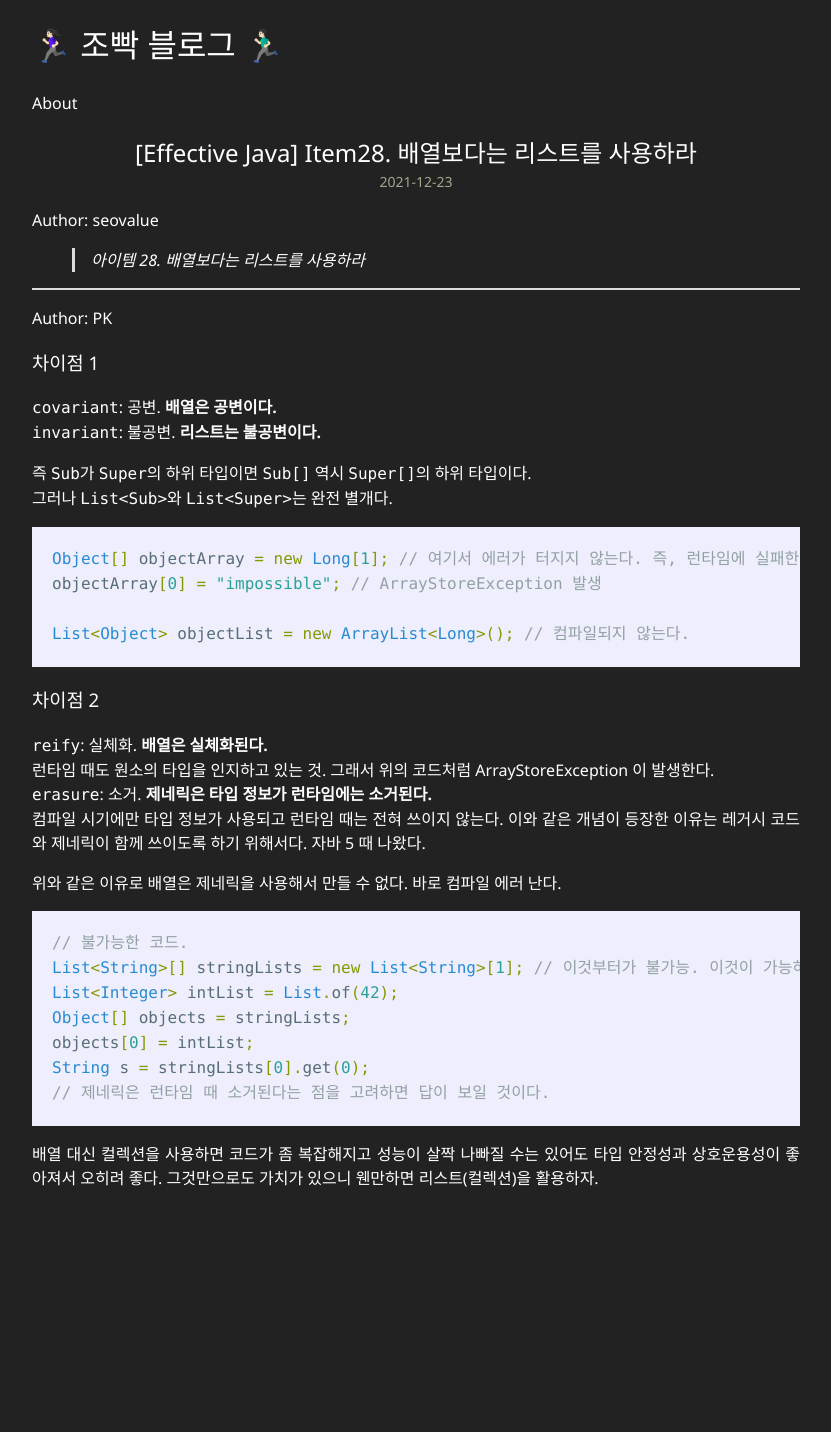
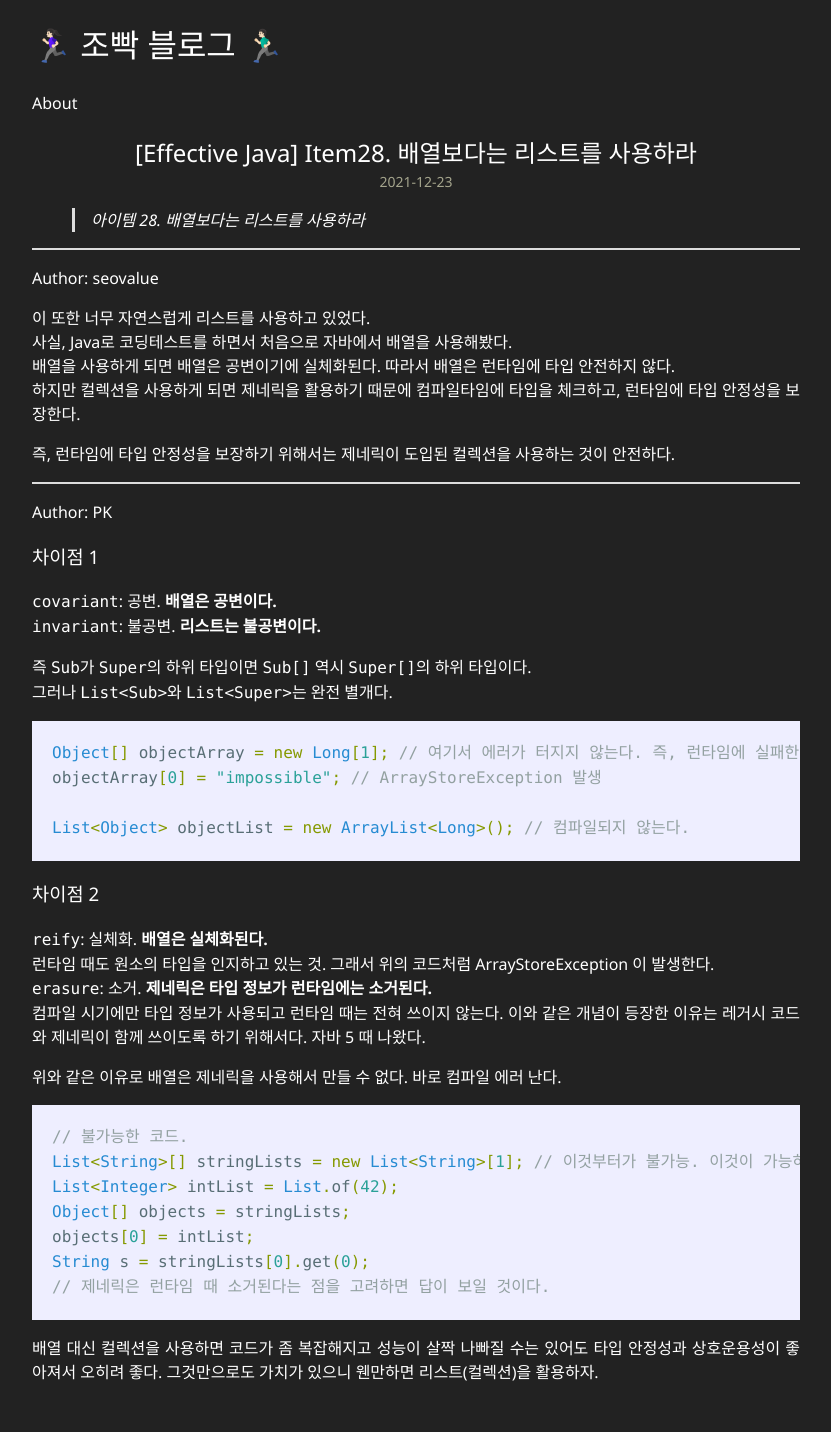
Before and after one commit to jo-pk/jo-pk.github.io, a Jekyll site: the page built from _posts/2021-12-23-[Effective-Java]-Item28.md, in a window 1280 px wide. Shown: the whole page, without its empty margins (224-1055 px from the left). Built offline with Jekyll 4.4.1, drawn with Linux system fonts in a browser that asks for light colours; before the commit the page ends 1238 px from its top, so only the background shows below that.

Commit message:
docs: item28 작성

```diff
--- a/_posts/2021-12-23-[Effective-Java]-Item28.md
+++ b/_posts/2021-12-23-[Effective-Java]-Item28.md
@@ -5,9 +5,19 @@ description: 이 둘의 차이점은 무엇일까?
 categories: self
 ---
 
+> 아이템 28. 배열보다는 리스트를 사용하라
+
+-----
+
 Author: seovalue
 
-> 아이템 28. 배열보다는 리스트를 사용하라
+이 또한 너무 자연스럽게 리스트를 사용하고 있었다.<br>
+사실, Java로 코딩테스트를 하면서 처음으로 자바에서 배열을 사용해봤다.<br>
+배열을 사용하게 되면 배열은 공변이기에 실체화된다. 따라서 배열은 런타임에 타입 안전하지 않다.<br>
+하지만 컬렉션을 사용하게 되면 제네릭을 활용하기 때문에 컴파일타임에 타입을 체크하고, 런타임에 타입 안정성을 보장한다.<br>
+
+즉, 런타임에 타입 안정성을 보장하기 위해서는 제네릭이 도입된 컬렉션을 사용하는 것이 안전하다.<br>
+
 
 -----
 
```
